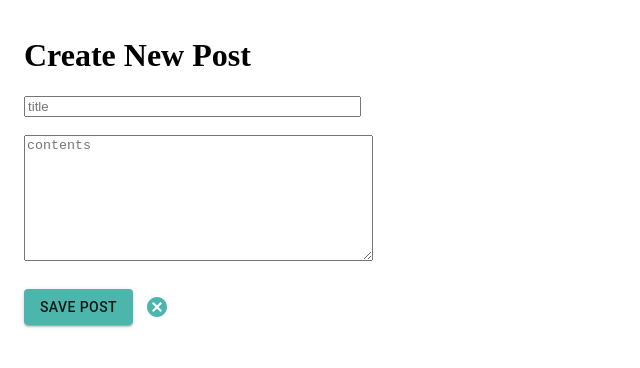
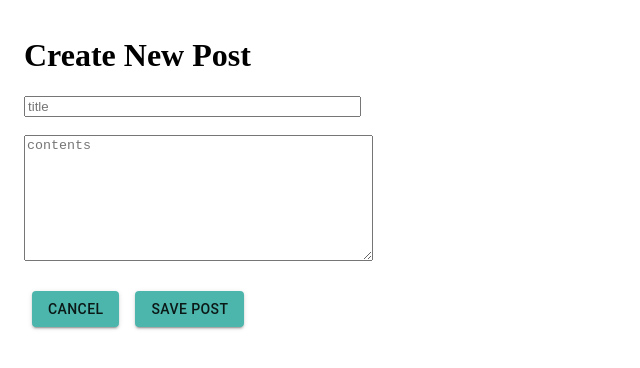
Before and after one commit to FeliciaDixon-WA/react-simple-blog, a React (Create React App) app: page / in a window 1280 px wide. Both pictures are taken after a click on the button "CREATE NEW". Shown: the top 368 px of the page, without its empty margins (0-640 px from the left). Built offline with nearby package versions, Linux system fonts and the light colour scheme.

Commit message:
padding on buttons added, 20 word display working

```diff
--- a/src/Components/CreateNewPost.jsx
+++ b/src/Components/CreateNewPost.jsx
@@ -1,10 +1,17 @@
-import { Button } from "@material-ui/core";
+import { Button, makeStyles } from "@material-ui/core";
 import React from "react";
-import CancelIcon from '@material-ui/icons/Cancel';
-import IconButton from '@material-ui/core/IconButton';
-import { ListItem, ListItemText } from '@material-ui/core';
+import { ListItem } from '@material-ui/core';
+
+const useStyle = makeStyles((theme) => {
+  return {
+    button: {
+      margin: 8,
+    }
+  }
+})
 
 const CreateNewPost = props => {
+  const classes = useStyle();
   return (
     <ListItem>
       <form onSubmit={props.savePost}>
@@ -29,12 +36,11 @@ const CreateNewPost = props => {
         ></textarea>
         <br />
         <br />
+        <Button className=
+        {classes.button} color="primary" variant="contained" onClick={props.onCancel}>Cancel</Button>
 
-        <Button color="primary" variant="contained" onClick={props.savePost}>Save Post</Button>
-
-        <IconButton edge="end" aria-label="cancel" >
-            <CancelIcon color="primary" variant="contained" />
-        </IconButton>
+        <Button className=
+        {classes.button} color="primary" variant="contained" onClick={props.savePost}>Save Post</Button>
 
       </form>
     </ListItem>
--- a/src/Components/DisplayAllPosts.jsx
+++ b/src/Components/DisplayAllPosts.jsx
@@ -4,19 +4,7 @@ import CreateNewPost from './CreateNewPost';
 import Post from './Post';
 import ModifyPost from './ModifyPost';
 import { Button } from '@material-ui/core';
-// import { makeStyles } from '@material-ui/core/styles';
 import List from '@material-ui/core/List';
-
-// const useStyles = makeStyles((theme) => ({
-//   root: {
-//     width: '100%',
-//     maxWidth: '36ch',
-//     backgroundColor: theme.palette.background.paper,
-//   },
-//   inline: {
-//     display: 'inline',
-//   },
-// }));
 
 const DisplayAllPosts = () => {
     const [title, setTitle] = useState("");
@@ -97,6 +85,7 @@ const DisplayAllPosts = () => {
             getTitle={getTitle}
             getContent={getContent}
             savePost={savePost}
+            onCancel={toggleCreateNewPost}
           />
         </React.Fragment>
       );
--- a/src/Components/Post.jsx
+++ b/src/Components/Post.jsx
@@ -4,6 +4,8 @@ import React from 'react';
 import IconButton from '@material-ui/core/IconButton';
 import DeleteIcon from '@material-ui/icons/Delete';
 import ListItemSecondaryAction from '@material-ui/core/ListItemSecondaryAction';
+import { getTwentyWords } from '../helpers/getWords';
+
 
 
 const Post = ({ title, content, editPost, id, deletePost }) => {
@@ -11,8 +13,11 @@ const Post = ({ title, content, editPost, id, deletePost }) => {
     <ListItem>
     <ListItemText
         primary={title}
-        secondary={content}
+        secondary={getTwentyWords(content)}
+
     />
+
+
 
         <IconButton edge="end" aria-label="edit" onClick = { () => editPost(id)} >
             <EditIcon color="primary" variant="contained" />
--- /dev/null
+++ b/src/helpers/getWords.js
@@ -0,0 +1,13 @@
+const getWords = (words) => (str) => {
+    let strArr = str.split(" ", words + 1)
+    if (strArr.length > words) {
+        strArr.pop();
+        return strArr.join(" ") + " ...";
+
+    }
+    return strArr.join(" ");
+}
+
+export const getTwentyWords = getWords(20);
+
+export default getWords;
--- a/src/themes/felicia.js
+++ b/src/themes/felicia.js
@@ -4,10 +4,7 @@ const theme = {
     palette: {
         primary: {
             main: "#4db6ac",
-
-            // padding: theme.spacing(2)
         },
-        spacing: 4
     }
 }
 
```
